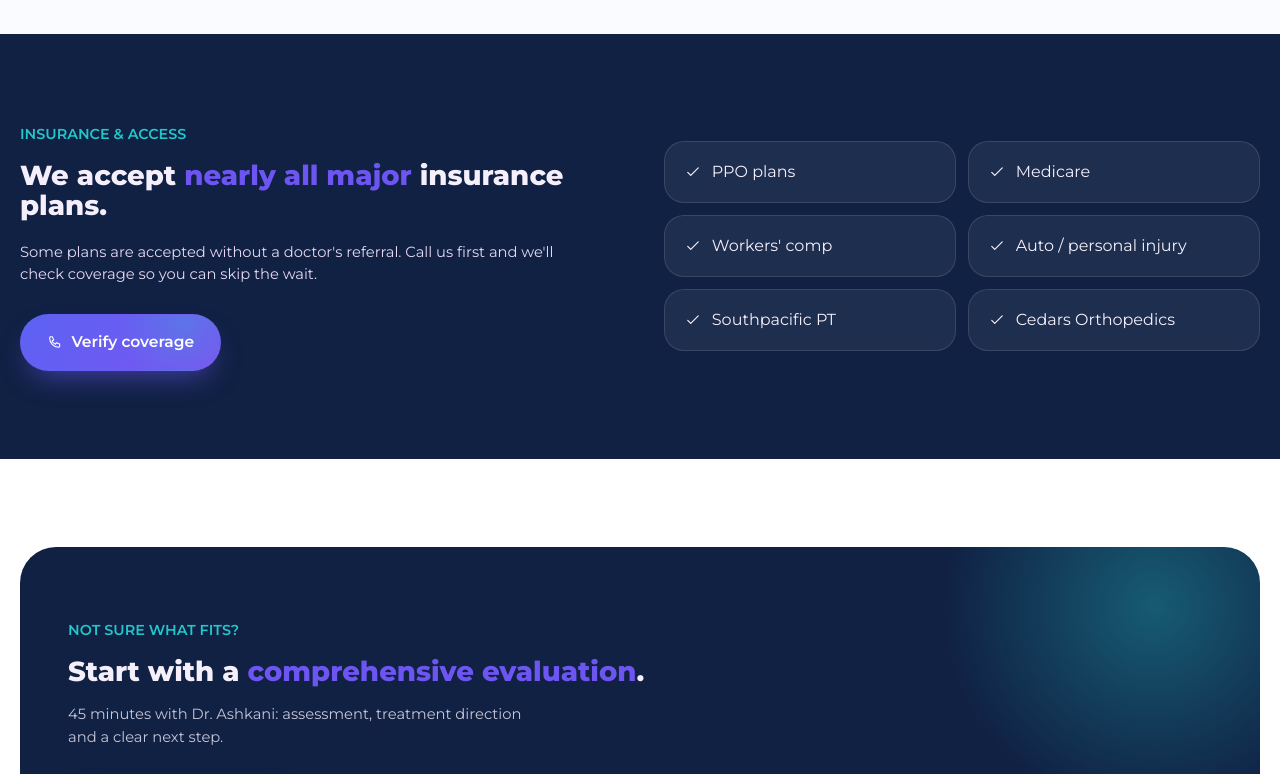
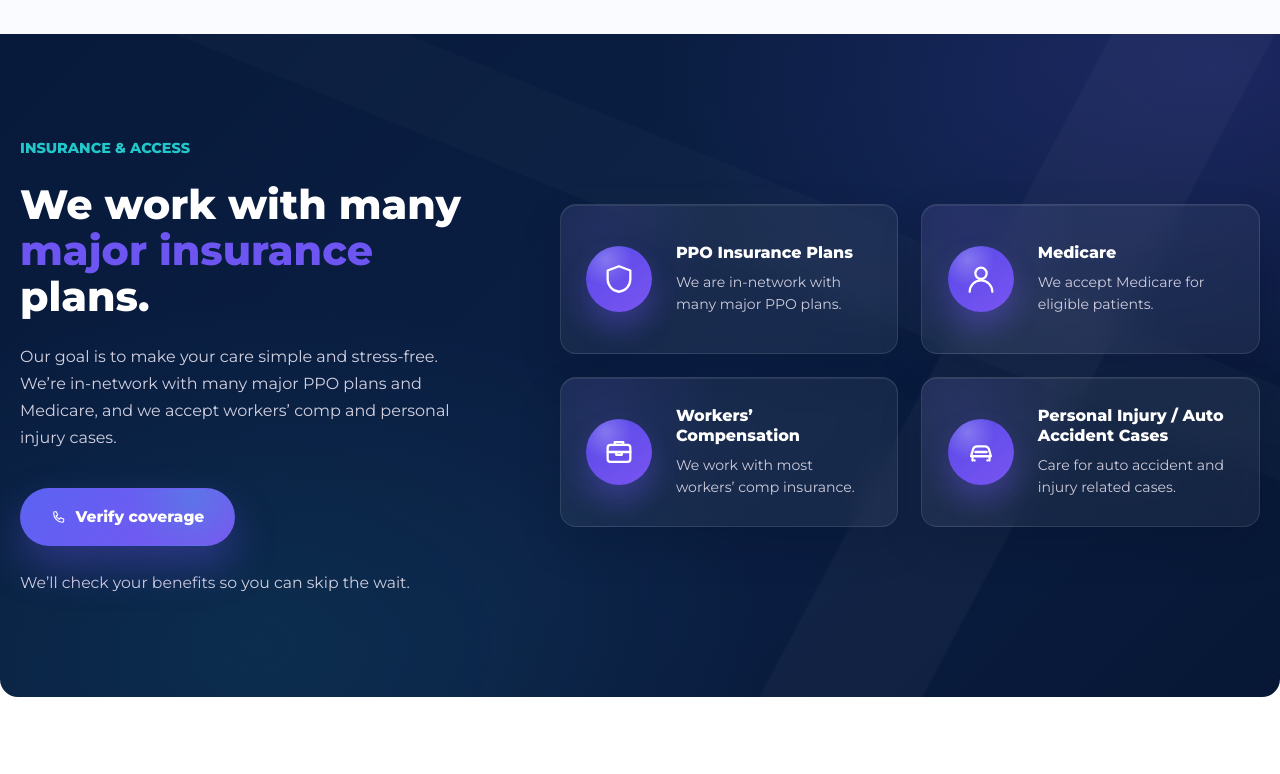
Before and after one commit to IMRCT/dreamcarept, a React (Vite) app: page /services in a window 1280 px wide. Shown: the part 2860-3634 px from the top of the page. Built offline with nearby package versions, Linux system fonts and the light colour scheme.

Commit message:
few changes25

```diff
--- a/src/components/Icon.jsx
+++ b/src/components/Icon.jsx
@@ -30,6 +30,8 @@ const ICONS = {
   close: <path d="M6 6l12 12M18 6L6 18" {...STROKE} />,
   spark: <path d="M12 3v4M12 17v4M3 12h4M17 12h4M6 6l3 3M15 15l3 3M6 18l3-3M15 9l3-3" {...STROKE} />,
   shield: <path d="M12 3l8 3v6c0 5-3.5 8.5-8 9-4.5-.5-8-4-8-9V6l8-3z" {...STROKE} />,
+  briefcase: <g {...STROKE}><rect x="4" y="7" width="16" height="12" rx="2" /><path d="M9 7V5h6v2M4 12h16M10 12v2h4v-2" /></g>,
+  car: <g {...STROKE}><path d="M5 15h14l-1.5-5.2A3 3 0 0014.6 8H9.4a3 3 0 00-2.9 1.8L5 15z" /><path d="M6 15v3M18 15v3M7.5 18h.01M16.5 18h.01M8 12h8" /></g>,
   hands: <g {...STROKE}><path d="M6 12V8a2 2 0 014 0v4M10 12V6a2 2 0 014 0v6M14 12V8a2 2 0 014 0v6c0 4-3 6-6 6s-6-2-6-6v-2" /></g>,
   home: <path d="M4 11l8-7 8 7v8a2 2 0 01-2 2h-3v-6h-6v6H6a2 2 0 01-2-2v-8z" {...STROKE} />,
   user: <g {...STROKE}><circle cx="12" cy="8" r="4" /><path d="M4 21a8 8 0 0116 0" /></g>,
--- a/src/pages/ServicesPage.jsx
+++ b/src/pages/ServicesPage.jsx
@@ -22,6 +22,29 @@ const PROCESS_STEPS = [
   { icon: 'hands', title: 'Manual therapy', body: 'Hands-on treatment selected based on what your body needs that day.' },
   { icon: 'rehab', title: 'Exercise progression', body: 'Mobility and strength work progressed at the right pace for recovery.' },
   { icon: 'home', title: 'Home program', body: 'Simple between-session guidance designed for real life.' },
+]
+
+const INSURANCE_ACCESS = [
+  {
+    icon: 'shield',
+    title: 'PPO Insurance Plans',
+    body: 'We are in-network with many major PPO plans.',
+  },
+  {
+    icon: 'user',
+    title: 'Medicare',
+    body: 'We accept Medicare for eligible patients.',
+  },
+  {
+    icon: 'briefcase',
+    title: 'Workers’ Compensation',
+    body: 'We work with most workers’ comp insurance.',
+  },
+  {
+    icon: 'car',
+    title: 'Personal Injury / Auto Accident Cases',
+    body: 'Care for auto accident and injury related cases.',
+  },
 ]
 
 export default function ServicesPage() {
@@ -114,31 +137,35 @@ export default function ServicesPage() {
       </section>
 
       {/* Insurance band */}
-      <section className="section section--ink services-insurance">
-        <div className="shell shell--wide">
-          <div className="grid grid--2" style={{ alignItems: 'center', gap: '3rem' }}>
-            <Reveal>
+      <section className="section services-insurance">
+        <div className="shell shell--wide services-insurance__layout">
+          <Reveal className="services-insurance__copy">
             <p className="eyebrow">Insurance & access</p>
-              <h2 className="h2">We accept <em>nearly all major</em> insurance plans.</h2>
-              <p className="lead" style={{ marginTop: '1.25rem' }}>
-                Some plans are accepted without a doctor's referral. Call us first and we'll
-                check coverage so you can skip the wait.
+            <h2 className="h2">We work with many <em>major insurance</em> plans.</h2>
+            <p className="lead">
+              Our goal is to make your care simple and stress-free. We’re in-network with
+              many major PPO plans and Medicare, and we accept workers’ comp and personal
+              injury cases.
             </p>
-              <div className="btn-row">
-                <a href={`tel:${BRAND.phoneRaw}`} className="btn btn--primary">
+            <a href={`tel:${BRAND.phoneRaw}`} className="btn btn--primary services-insurance__button">
               <Icon name="phone" size={16} /> Verify coverage
             </a>
-              </div>
+            <p className="services-insurance__note">We’ll check your benefits so you can skip the wait.</p>
           </Reveal>
 
-            <Reveal delay={1} className="grid grid--2" style={{ gap: '0.75rem' }}>
-              {['PPO plans', 'Medicare', 'Workers\' comp', 'Auto / personal injury', 'Southpacific PT', 'Cedars Orthopedics'].map((label) => (
-                <div key={label} className="card" style={{ padding: '1.1rem 1.2rem', background: 'rgba(255,255,255,0.06)', border: '1px solid rgba(255,255,255,0.12)', color: '#F5EFFB', display: 'flex', alignItems: 'center', gap: '0.6rem' }}>
-                  <Icon name="check" size={18} /> {label}
+          <Reveal delay={1} className="services-insurance__cards">
+            {INSURANCE_ACCESS.map((item) => (
+              <article key={item.title} className="services-insurance-card">
+                <span className="services-insurance-card__icon">
+                  <Icon name={item.icon} size={34} />
+                </span>
+                <div>
+                  <h3>{item.title}</h3>
+                  <p>{item.body}</p>
                 </div>
+              </article>
             ))}
           </Reveal>
-          </div>
         </div>
       </section>
 
@@ -149,7 +176,7 @@ export default function ServicesPage() {
             <div>
               <p className="eyebrow">Not sure what fits?</p>
               <h2 className="h2">Start with a <em>comprehensive evaluation</em>.</h2>
-              <p>45 minutes with Dr. Ashkani: assessment, treatment direction and a clear next step.</p>
+              <p>We’ll assess your condition, understand your goals, and create a personalized plan to help you move better.</p>
               <div className="btn-row">
                 <Link to="/book" className="btn btn--primary">Book an appointment</Link>
                 <Link to="/contact" className="btn btn--cream">Ask a question</Link>
```
Also changed, not shown: src/App.css. Lines whose indentation alone changed are shown as unchanged.
